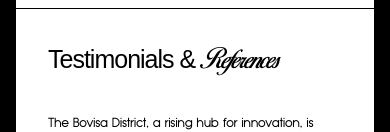
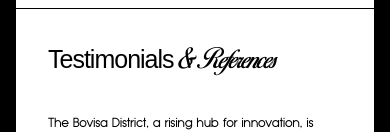
Before and after one commit to designfile/Bovisa-District, a Next.js app: page / in a window 390 px wide. Shown: the part 5993-6125 px from the top of the page. Built offline with nearby package versions, Linux system fonts and the light colour scheme.

Commit message:
Fixed bugs: Ampersand font family in target-clients section

```diff
--- a/src/app/(sections)/clients/page.tsx
+++ b/src/app/(sections)/clients/page.tsx
@@ -93,7 +93,7 @@ function Clients() {
 
         <div className="flex flex-col-reverse md:flex-col justify-between md:absolute inset-0 p-4 md:px-10 md:py-6 bg-white md:bg-transparent text-black rounded-b-md md:rounded-none">
           {/* Top-right description box */}
-          <div className="md:absolute md:top-[25%] md:right-[5%] p-4 bg-white md:bg-transparent rounded-md max-w-[450px]">
+          <div className="md:absolute md:top-[25%] md:right-[5%] p-4 bg-white md:bg-transparent rounded-md max-w-[450px] ">
             <h1 className="text-[13px] md:text-[15px] font-europe-grotesk tracking-tight">
               The Bovisa District, a rising hub for innovation, is already home{" "}
               <br className="hidden md:block" />
@@ -107,7 +107,11 @@ function Clients() {
           {/* Bottom-left heading */}
           <div className="md:absolute md:bottom-[8%] md:left-[5%] p-4 rounded-md">
             <h1 className="text-[25px] md:text-[42px]">
-              Testimonials &#38;{" "}
+              Testimonials{" "}
+              <span className="hidden md:inline-block mr-1">&#38;</span>
+              <span className="font-birds-of-paradise md:hidden mr-1">
+                &#38;
+              </span>
               <span className="font-birds-of-paradise">References</span>
             </h1>
           </div>
```
